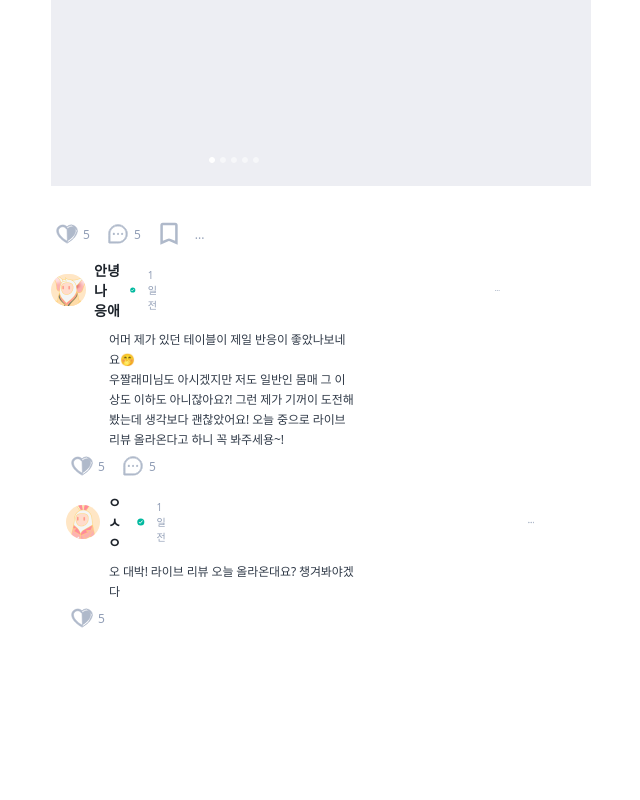
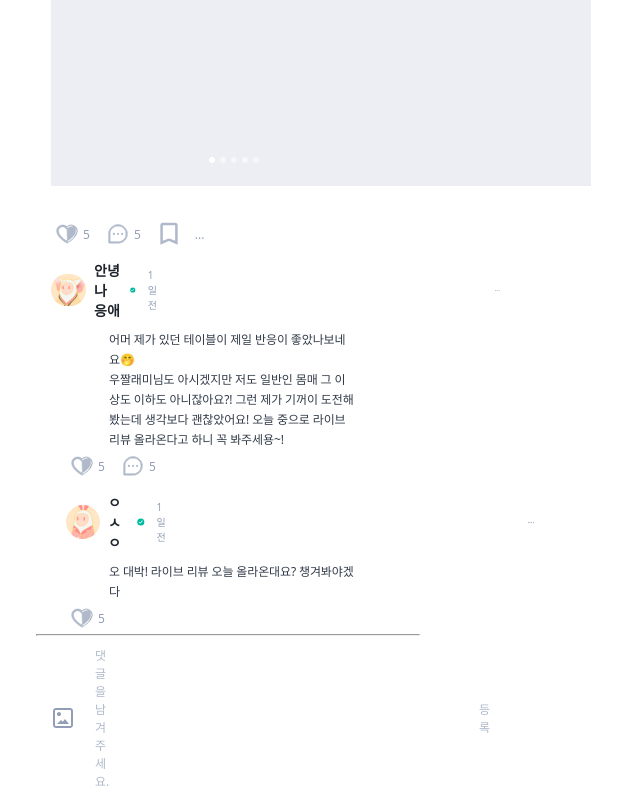
Before and after one commit to developer-abdulali/Awesome-Website, a React (Create React App) app: page / in a window 1280 px wide. Shown: the part 670-1470 px from the top of the page, without its empty margins (412-1052 px from the left). Before the commit the page ends 1304 px from the top, so only its background shows below. Built offline with nearby package versions, Linux system fonts and the light colour scheme.

Commit message:
added changes

```diff
--- a/src/App.css
+++ b/src/App.css
@@ -188,14 +188,40 @@
   line-height: 20px;
   letter-spacing: -0.12px;
 }
-.userCommentDetail{
-    display: inline-flex;
-    align-items: center;
-    gap: 380px;
+.userCommentDetail {
+  display: inline-flex;
+  align-items: center;
+  gap: 380px;
 }
-.commentDot{
-    margin-left: 330px;
+.commentDot {
+  margin-left: 330px;
 }
-.commentDots{
-    margin-left: 350px;
+.commentDots {
+  margin-left: 350px;
 }
+.hrTag {
+  color: red;
+}
+.commentInput {
+  display: inline-flex;
+  gap: 20px;
+  align-items: center;
+  margin: 10px 15px;
+}
+.commentInput > svg {
+  width: 24px;
+  height: 24px;
+  flex-shrink: 0;
+}
+.commentInput > span{
+    color: #AFB9CA;
+
+font-size: 12px;
+font-style: normal;
+font-weight: 400;
+
+letter-spacing: -0.12px;
+}
+.registration {
+  margin-left: 350px;
+}
--- a/src/components/CommentComp.js
+++ b/src/components/CommentComp.js
@@ -1,40 +1,3 @@
-// import React from "react";
-
-// const CommentComp = () => {
-//   return (
-//     <div className="user_comment_section">
-//       <div>
-//         <img src="../images/usr-img.png" alt="user Image" className="logo" />
-//         <span className="usr-name">안녕 나 응애 </span>
-//         <svg
-//           width="15"
-//           height="14"
-//           viewBox="0 0 15 14"
-//           fill="none"
-//           xmlns="http://www.w3.org/2000/svg"
-//         >
-//           <circle cx="7.5" cy="7" r="7" fill="#01B99F" />
-//           <path
-//             d="M6.09471 8.38071L10.2397 4.19509C10.3685 4.06503 10.5324 4 10.7315 4C10.9305 4 11.0945 4.06503 11.2233 4.19509C11.3521 4.32515 11.4165 4.49069 11.4165 4.69169C11.4165 4.89269 11.3521 5.05823 11.2233 5.18829L6.58649 9.8705C6.44598 10.0124 6.28206 10.0833 6.09471 10.0833C5.90737 10.0833 5.74344 10.0124 5.60294 9.8705L3.77633 8.026C3.64753 7.89593 3.58313 7.7304 3.58313 7.5294C3.58313 7.32839 3.64753 7.16286 3.77633 7.0328C3.90513 6.90274 4.06905 6.83771 4.26811 6.83771C4.46716 6.83771 4.63109 6.90274 4.75989 7.0328L6.09471 8.38071Z"
-//             fill="white"
-//           />
-//         </svg>
-//         <span>1일전</span>
-//       </div>
-//       <div>
-//       <svg width="12" height="3" viewBox="0 0 12 3" fill="none" xmlns="http://www.w3.org/2000/svg">
-// <circle cx="6" cy="1.5" r="1.5" fill="#AFB9CA"/>
-// <circle cx="10.5" cy="1.5" r="1.5" fill="#AFB9CA"/>
-// <circle cx="1.5" cy="1.5" r="1.5" fill="#AFB9CA"/>
-// </svg>
-
-//       </div>
-//     </div>
-//   );
-// };
-
-// export default CommentComp;
-
 import React from "react";
 const CommentComp = () => {
   return (
@@ -203,11 +166,46 @@ const CommentComp = () => {
                   stroke-width="0.625"
                 />
               </svg>
-
               <span>5</span>
             </div>
           </div>
         </div>
+      </div>
+      <hr className="hrTag" />
+      <div className="commentInput">
+
+          <svg
+            width="24"
+            height="24"
+            viewBox="0 0 24 24"
+            fill="none"
+            xmlns="http://www.w3.org/2000/svg"
+          >
+            <mask
+              id="mask0_2_122"
+              style={{"mask-type":"alpha"}}
+              maskUnits="userSpaceOnUse"
+              x="0"
+              y="0"
+              width="24"
+              height="24"
+            >
+              <rect width="24" height="24" fill="#D9D9D9" />
+            </mask>
+            <g mask="url(#mask0_2_122)">
+              <path
+                d="M5.00159 21.9998C4.16825 21.9998 3.45992 21.7081 2.87659 21.1248C2.29325 20.5414 2.00159 19.8331 2.00159 18.9998V4.99976C2.00159 4.16642 2.29325 3.45809 2.87659 2.87476C3.45992 2.29142 4.16825 1.99976 5.00159 1.99976H19.0016C19.8349 1.99976 20.5433 2.29142 21.1266 2.87476C21.7099 3.45809 22.0016 4.16642 22.0016 4.99976V18.9998C22.0016 19.8331 21.7099 20.5414 21.1266 21.1248C20.5433 21.7081 19.8349 21.9998 19.0016 21.9998H5.00159ZM5.00159 19.9998H19.0016C19.2849 19.9998 19.5223 19.9038 19.7136 19.7118C19.9056 19.5204 20.0016 19.2831 20.0016 18.9998V4.99976C20.0016 4.71642 19.9056 4.47876 19.7136 4.28676C19.5223 4.09542 19.2849 3.99976 19.0016 3.99976H5.00159C4.71825 3.99976 4.48059 4.09542 4.28859 4.28676C4.09725 4.47876 4.00159 4.71642 4.00159 4.99976V18.9998C4.00159 19.2831 4.09725 19.5204 4.28859 19.7118C4.48059 19.9038 4.71825 19.9998 5.00159 19.9998ZM6.00159 17.9998L10.0016 13.9998L11.8016 15.7748L14.0016 12.9998L18.0016 17.9998H6.00159ZM8.00159 9.99976C7.45159 9.99976 6.98092 9.80376 6.58959 9.41176C6.19759 9.02042 6.00159 8.54976 6.00159 7.99976C6.00159 7.44976 6.19759 6.97909 6.58959 6.58776C6.98092 6.19576 7.45159 5.99976 8.00159 5.99976C8.55159 5.99976 9.02259 6.19576 9.41459 6.58776C9.80592 6.97909 10.0016 7.44976 10.0016 7.99976C10.0016 8.54976 9.80592 9.02042 9.41459 9.41176C9.02259 9.80376 8.55159 9.99976 8.00159 9.99976Z"
+                fill="#919EB6"
+              />
+            </g>
+          </svg>
+
+
+          <span>댓글을 남겨주세요.</span>
+
+        <span className="registration">
+        등록
+        </span>
       </div>
     </div>
   );
```
Lines whose indentation alone changed are shown as unchanged.
